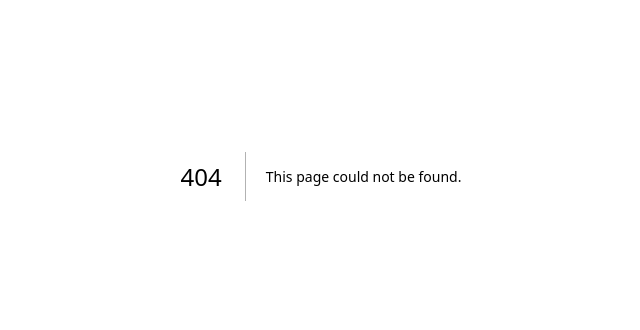
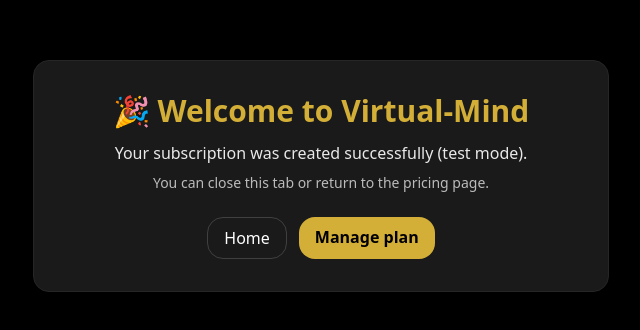
Before and after one commit to jbrady1985/virtual-mind, a Next.js app: page /success in a window 1280 px wide. Before the commit this address had no page. Shown: the part 224-554 px from the top of the page, without its empty margins (319-959 px from the left). Built offline with nearby package versions, Linux system fonts and the light colour scheme.

Commit message:
Create success.js

```diff
--- /dev/null
+++ b/pages/success.js
@@ -0,0 +1,21 @@
+export default function Success() {
+  return (
+    <main className="min-h-screen flex items-center justify-center px-6">
+      <div className="bg-panel border border-neutral-800 shadow-card rounded-2xl max-w-xl w-full p-8 text-center">
+        <h1 className="text-3xl font-extrabold">
+          🎉 <span className="text-gold">Welcome to Virtual-Mind</span>
+        </h1>
+        <p className="mt-3 opacity-90">
+          Your subscription was created successfully (test mode).
+        </p>
+        <p className="mt-2 text-sm opacity-70">
+          You can close this tab or return to the pricing page.
+        </p>
+        <div className="mt-6 flex justify-center gap-3">
+          <a href="/" className="px-4 py-2 rounded-2xl border border-neutral-700 hover:border-gold transition">Home</a>
+          <a href="/pricing" className="px-4 py-2 rounded-2xl bg-gold text-black font-semibold hover:opacity-90 transition">Manage plan</a>
+        </div>
+      </div>
+    </main>
+  );
+}
```
